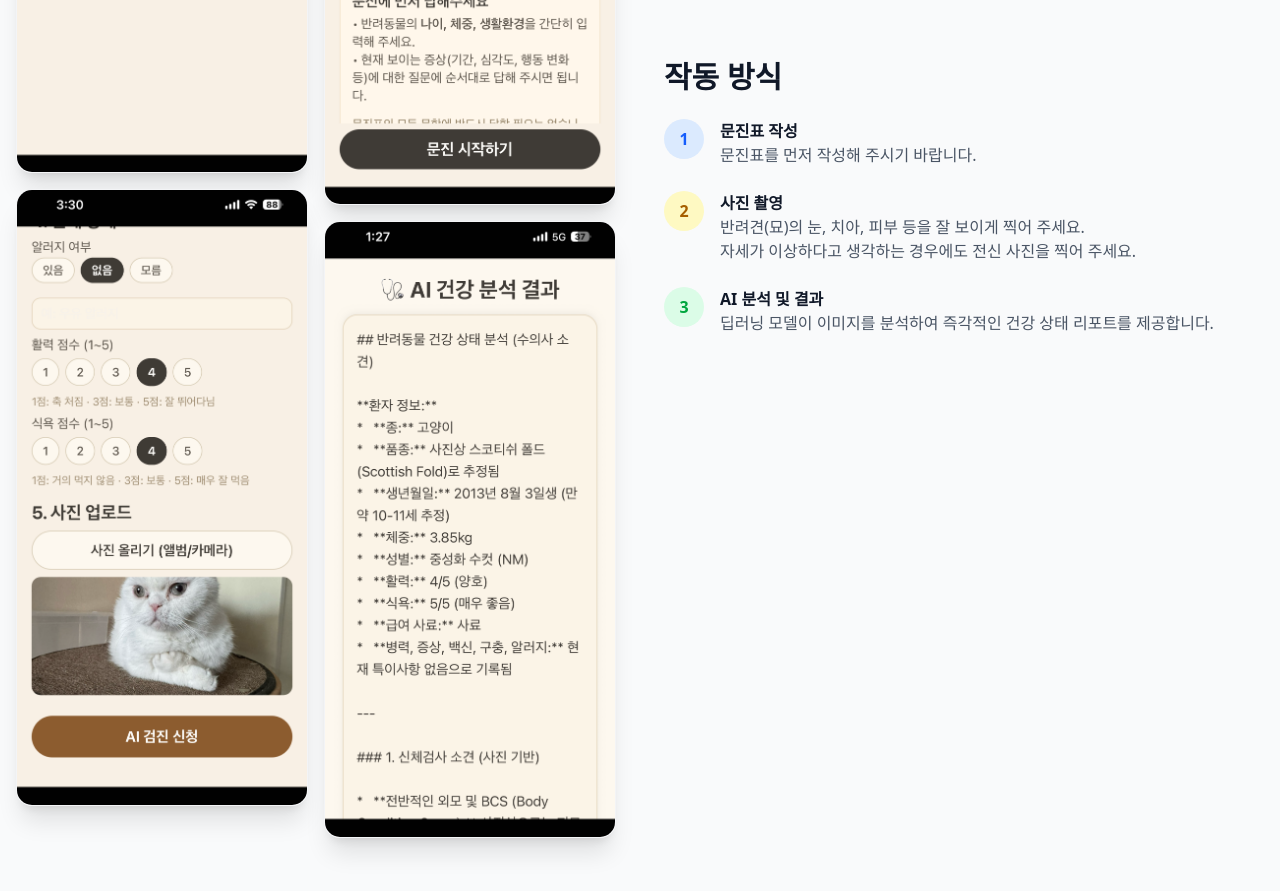
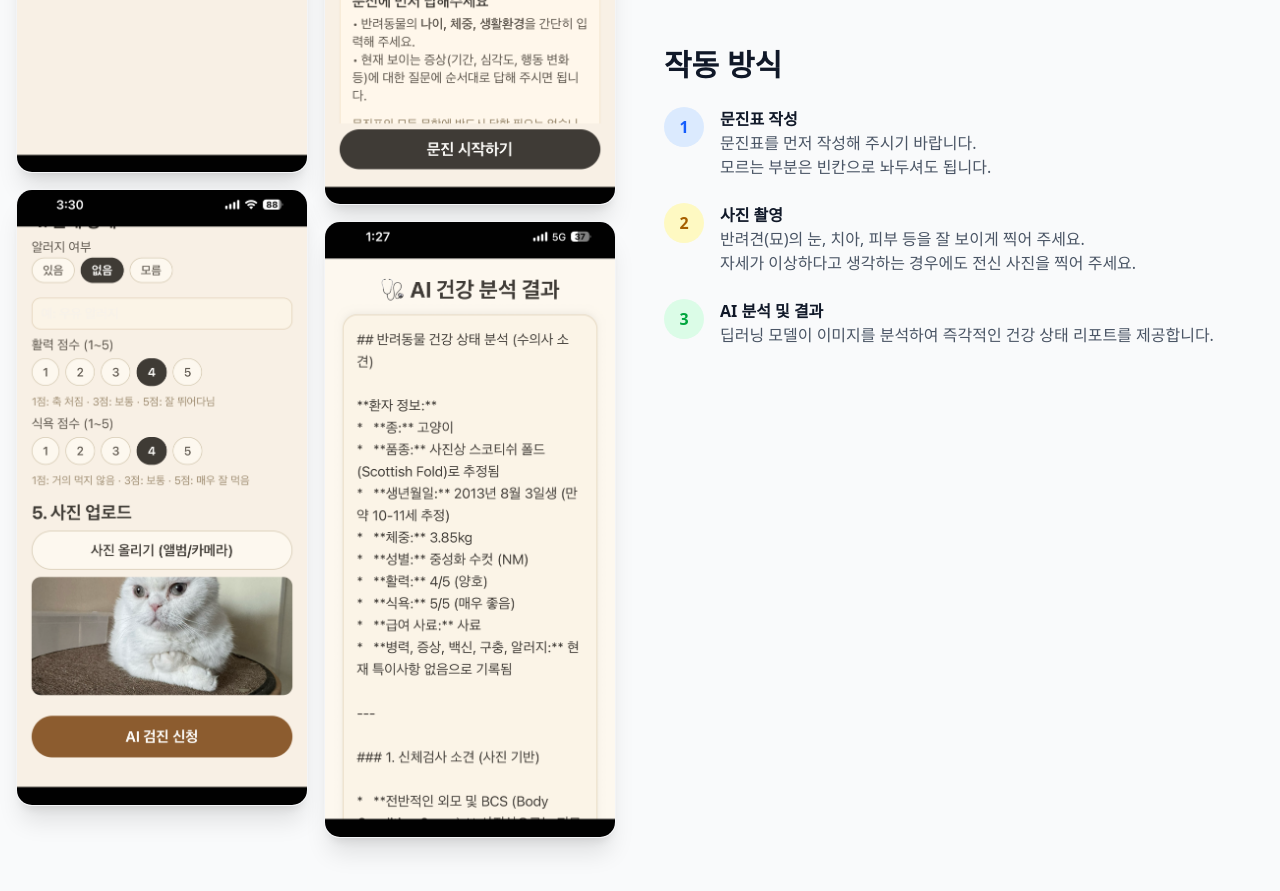
Before and after one commit to pdol1114-bit/inovaaiweb, a Next.js app: page /sniff in a window 1280 px wide. Shown: the part 1820-2711 px from the top of the page. Built offline with nearby package versions, Linux system fonts and the light colour scheme.

Commit message:
style: add note about blank fields to Sniff page Step 1

```diff
--- a/src/app/sniff/page.tsx
+++ b/src/app/sniff/page.tsx
@@ -71,7 +71,10 @@ export default function SniffPage() {
                                     <div className="w-10 h-10 rounded-full bg-blue-100 flex items-center justify-center text-blue-600 shrink-0 font-bold">1</div>
                                     <div>
                                         <h4 className="font-bold text-gray-900">문진표 작성</h4>
-                                        <p className="text-gray-600">문진표를 먼저 작성해 주시기 바랍니다.</p>
+                                        <p className="text-gray-600">
+                                            문진표를 먼저 작성해 주시기 바랍니다. <br />
+                                            모르는 부분은 빈칸으로 놔두셔도 됩니다.
+                                        </p>
                                     </div>
                                 </div>
                                 <div className="flex items-start space-x-4">
```
